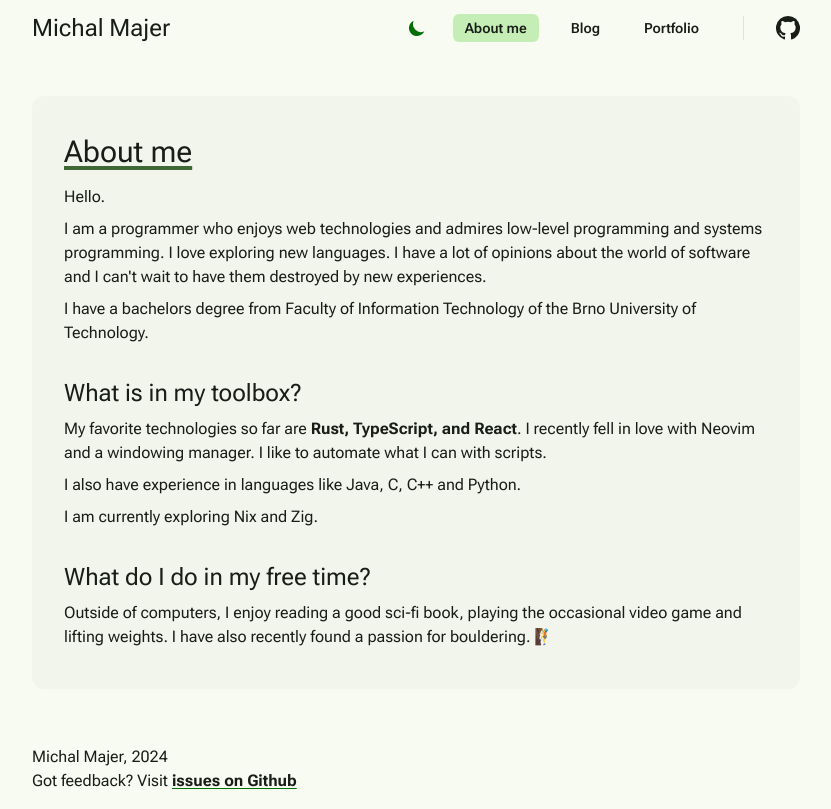
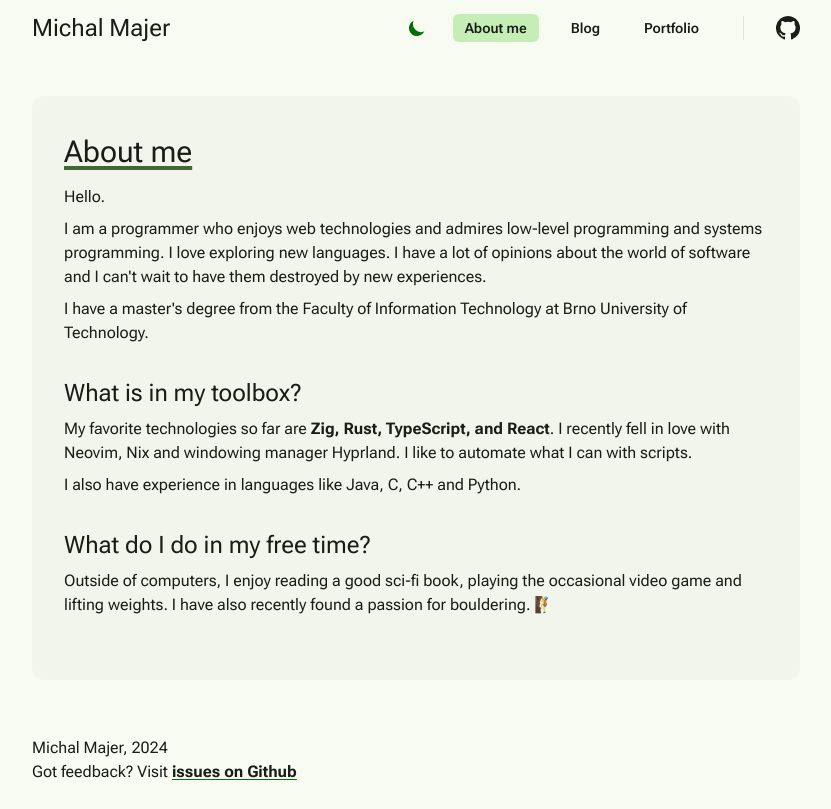
Before and after one commit to Sekky61/personal_website, a Next.js app in the folder web/: page /about in a window 1280 px wide. Shown: the whole page, without its empty margins (224-1055 px from the left). Built offline with nearby package versions, Linux system fonts and the light colour scheme.

Commit message:
New passions

```diff
--- a/web/app/about/page.tsx
+++ b/web/app/about/page.tsx
@@ -18,17 +18,16 @@ const About: NextPage = () => {
         to have them destroyed by new experiences.
       </p>
       <p>
-        I have a bachelors degree from Faculty of Information Technology of the
-        Brno University of Technology.
+I have a master's degree from the Faculty of Information Technology at Brno University of Technology.
       </p>
       <h2>What is in my toolbox?</h2>
       <p>
-        My favorite technologies so far are <b>Rust, TypeScript, and React</b>.
-        I recently fell in love with Neovim and a windowing manager. I like to
-        automate what I can with scripts.
+        My favorite technologies so far are{" "}
+        <b>Zig, Rust, TypeScript, and React</b>. I recently fell in love with
+        Neovim, Nix and windowing manager Hyprland. I like to automate what I
+        can with scripts.
       </p>
       <p>I also have experience in languages like Java, C, C++ and Python.</p>
-      <p>I am currently exploring Nix and Zig.</p>
       <h2>What do I do in my free time?</h2>
       <p>
         Outside of computers, I enjoy reading a good sci-fi book, playing the
```
